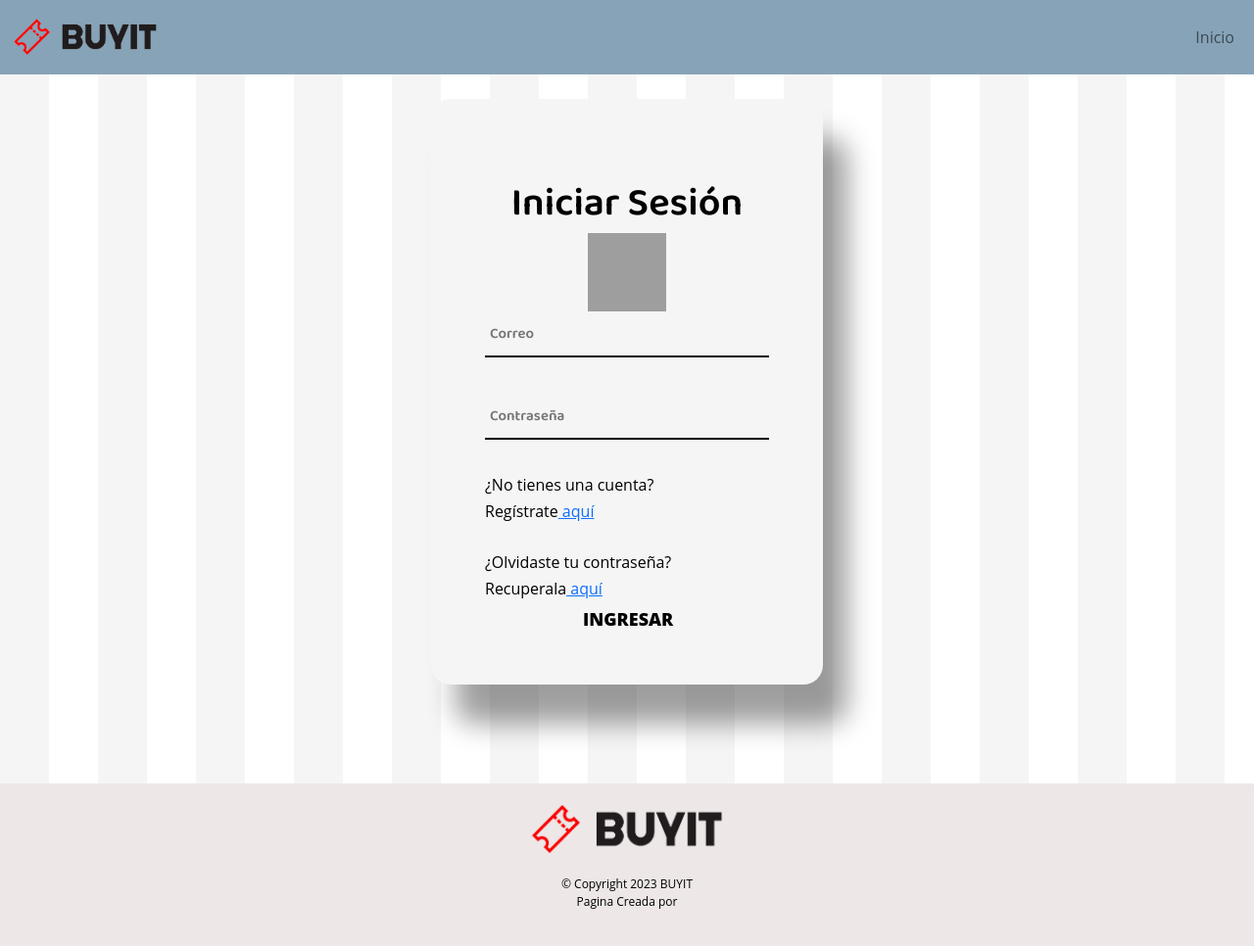
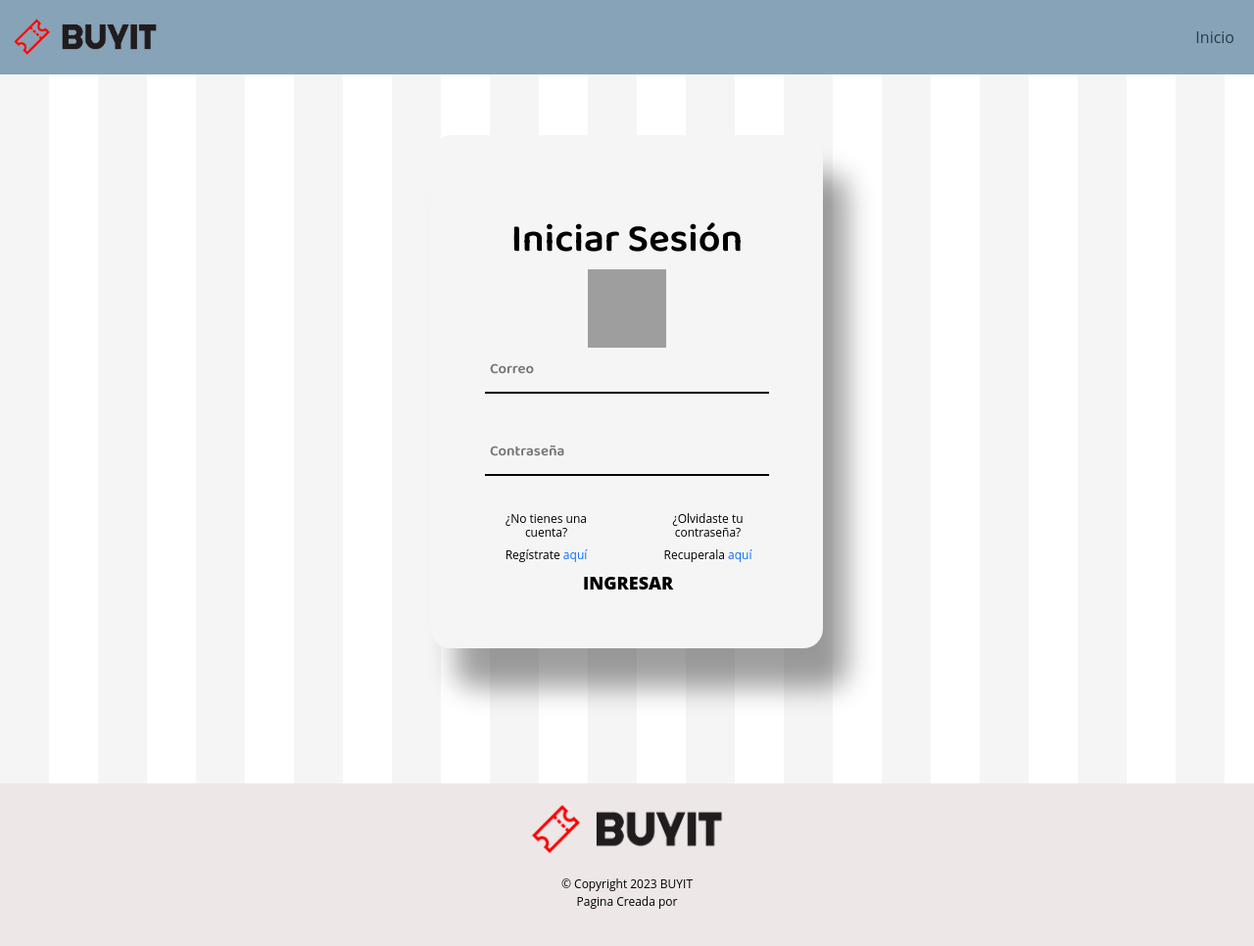
Before and after one commit to chavez823/Proyecto-_Catedra_LIS_2023, a PHP site: page /Proyecto-_Catedra_LIS_2023/index.php?c=Usuario in a window 1280 px wide. Shown: the whole page at 98% size. Run offline with PHP 8.4, Linux system fonts and the light colour scheme; some libraries are stand-ins or nearby versions; grey boxes are pictures that could not be loaded.

Commit message:
Arreglando vista de login

```diff
--- /dev/null
+++ b/css/two_c.css
@@ -0,0 +1,20 @@
+.dos-columnas {
+    display: flex;
+    flex-direction: row;
+  }
+
+.columna-izquierda {
+    width: 50%;
+    padding-right: 20px;
+  }
+
+  .columna-derecha {
+    width: 50%;
+    padding-left: 20px;
+  }
+
+.first, .second, a{
+    font-size: 12px;
+    text-align: center;
+    text-decoration:none;
+}
--- a/views/Usuario/login.php
+++ b/views/Usuario/login.php
@@ -1,3 +1,6 @@
+<?php
+define("Aqui","<a href='index.php?c=cliente' > aquí</a>");
+?>
 <!DOCTYPE html>
 <html lang="es">
 <head>
@@ -5,21 +8,20 @@
     <meta http-equiv="X-UA-Compatible" content="IE=edge">
     <meta name="viewport" content="width=device-width, initial-scale=1.0">
     <title>Login</title>
-    <link rel="stylesheet" href="css/style_login.css">
-    <!--link rel="stylesheet" href="css/style_error.css"-->
     <!--Google Fonts-->
     <link href="https://fonts.googleapis.com/css2?family=Baloo+2:wght@600&family=Poiret+One&display=swap" rel="stylesheet">
-    <link href="https://cdn.jsdelivr.net/npm/bootstrap@5.3.0-alpha1/dist/css/bootstrap.min.css" rel="stylesheet" integrity="sha384-GLhlTQ8iRABdZLl6O3oVMWSktQOp6b7In1Zl3/Jr59b6EGGoI1aFkw7cmDA6j6gD" crossorigin="anonymous">
-    <!--nose de que son link-->
+    <link href="https://cdn.jsdelivr.net/npm/bootstrap@5.3.0-alpha3/dist/css/bootstrap.min.css" rel="stylesheet" integrity="sha384-KK94CHFLLe+nY2dmCWGMq91rCGa5gtU4mk92HdvYe+M/SXH301p5ILy+dN9+nJOZ" crossorigin="anonymous">
 
 	  <!--ICONO-->
 	  <link rel="shortcut icon" href="img/icono.ico" type="image/x-icon">
     <meta name="viewport" content="width=device-width, initial-scale=1">
     <title>BUYIT</title>
-    <link href="https://cdn.jsdelivr.net/npm/bootstrap@5.2.0/dist/css/bootstrap.min.css" rel="stylesheet" integrity="sha384-gH2yIJqKdNHPEq0n4Mqa/HGKIhSkIHeL5AyhkYV8i59U5AR6csBvApHHNl/vI1Bx" crossorigin="anonymous">
+
     <!--Propio-->
+    <link rel="stylesheet" href="css/style_login.css">
     <link rel="stylesheet" href="css/style_1.css">
     <link rel="stylesheet" href="css/categories.css">
+    <link rel="stylesheet" href="css/two_c.css">
 
 </head>
 <body>
@@ -80,13 +82,27 @@
 					<input class="input100" type="password" name="password" placeholder="Contraseña">
 					<span class="focus-efecto"></span>
 				</div>
+        <!---Haciendo Pruebas de popover
                 <h6>¿No tienes una cuenta?</h6>
-                <h6>Regístrate<a href="index.php?c=cliente" class="">   aquí</a>
-	            </h6>
+                <h6>Regístrate<a href="index.php?c=cliente" class="">   aquí</a></h6>
                 <br>
+
                 <h6>¿Olvidaste tu contraseña?</h6>
-                <h6>Recuperala<a href="index.php?c=usuario&a=recuperacion" class="">   aquí</a>
-	            </h6>
+                <h6>Recuperala<a href="index.php?c=usuario&a=recuperacion" class="">   aquí</a></h6>-->
+
+                <section class="dos-columnas">
+                    <div class="columna-izquierda">
+                      <h6 class="first">¿No tienes una cuenta?</h6>
+                      <h6 class="second">Regístrate<a href="index.php?c=cliente" class="">   aquí</a></h6>
+                    </div>
+                    <div class="columna-derecha">
+                      <h6 class="first">¿Olvidaste tu contraseña?</h6>
+                      <h6 class="second">Recuperala<a href="index.php?c=usuario&a=recuperacion" class="">   aquí</a></h6>
+                    </div>
+                </section>
+
+
+
                 <button class="sesion">
                     Ingresar
                 </button>
@@ -95,14 +111,17 @@
 	</div>
     <script src="https://code.jquery.com/jquery-3.2.1.slim.min.js"></script>
 	  <script src="https://cdnjs.cloudflare.com/ajax/libs/popper.js/1.12.9/umd/popper.min.js"></script>
-	<script src="https://maxcdn.bootstrapcdn.com/bootstrap/4.0.0/js/bootstrap.min.js"></script>
+	  <!--Prueba-->
+
+
+
+
+
 
   <script>
     $(document).ready(function(){
-			$(".info .close").click(function(){
-				$(this).closest(".info").remove();
-			})
-		})
+    $('[data-toggle="popover"]').popover();
+    });
   </script>
 
 <?php
```
Lines whose indentation alone changed are shown as unchanged.
